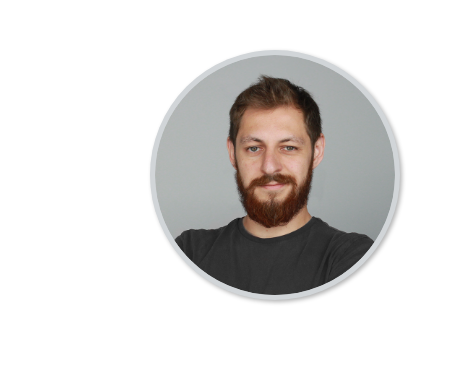
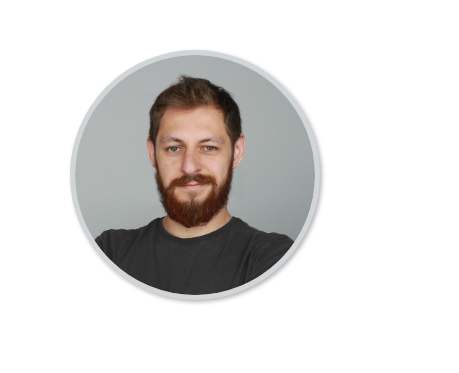
Before and after one commit to roguber/rsschool-cv, a plain HTML site: page index.html in a window 390 px wide. Shown: the top 373 px of the page, 459 px wide, since content can reach past the window. Drawn offline with Linux system fonts and the light colour scheme.

Commit message:
feat: update style.css file

```diff
--- a/style.css
+++ b/style.css
@@ -256,5 +256,10 @@ pre {
 
     .nav {
         display: none;
+
+    }
+    .main-container {
+        padding-left: 0;
+        padding-right: 0;
     }
 }
```
